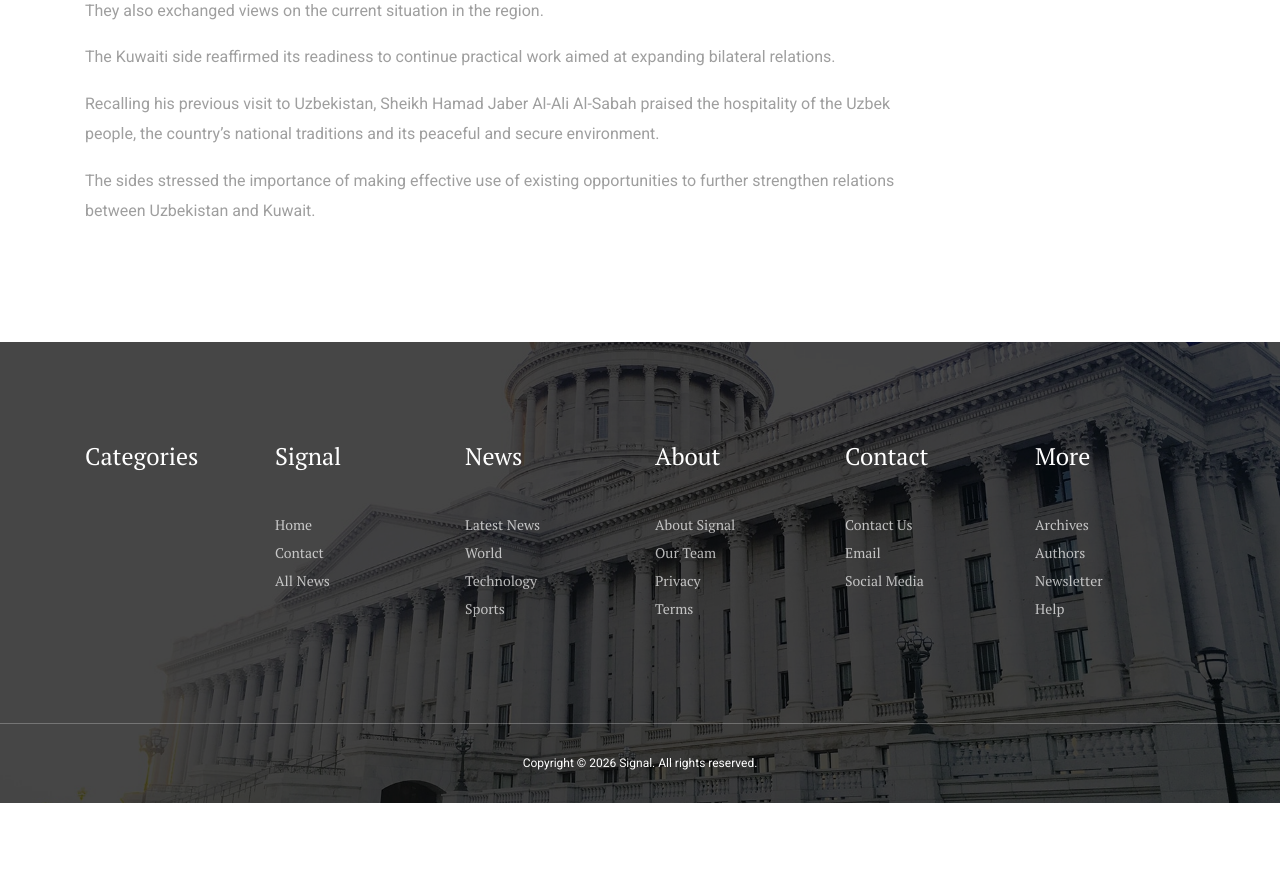
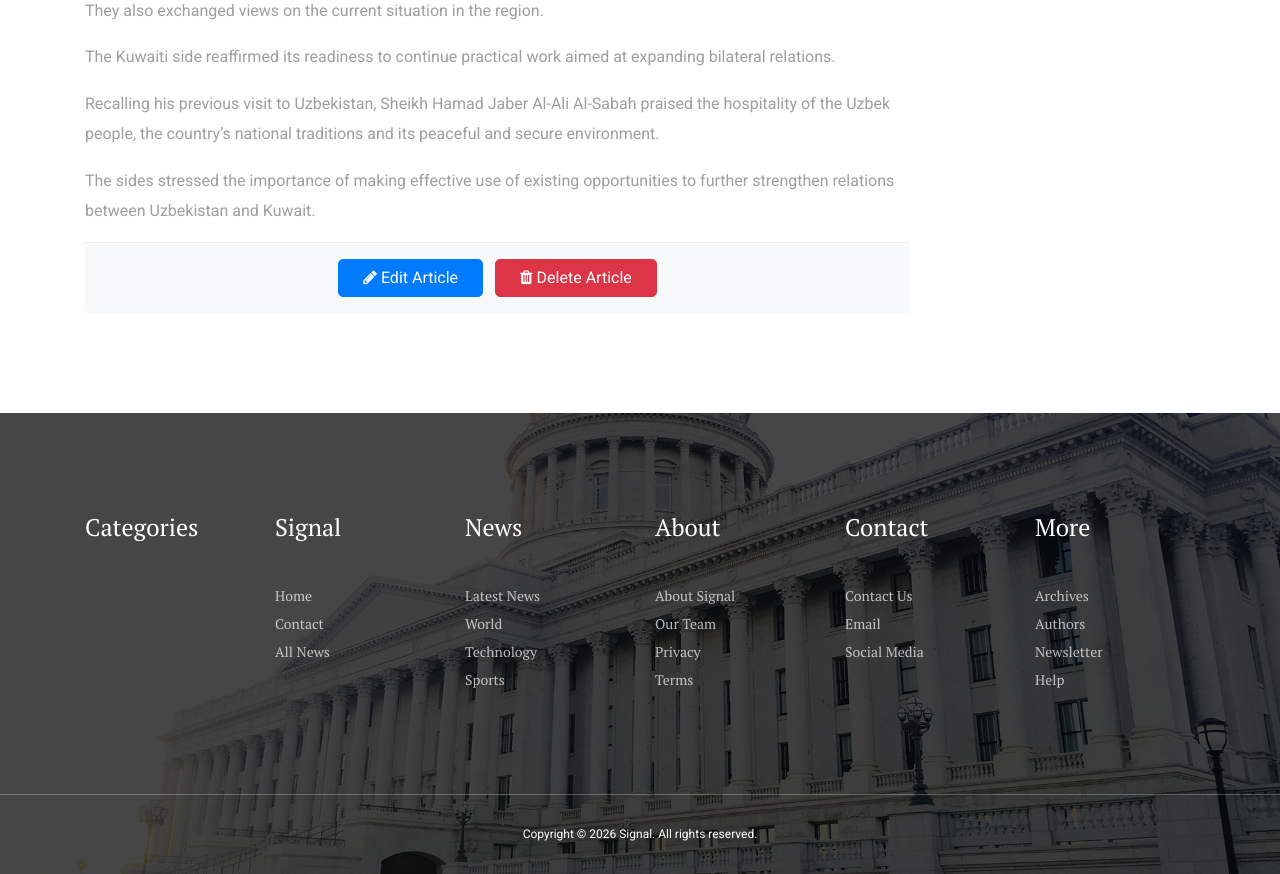
Before and after one commit to d1yorkhud/signal, a Django app: a page that uses templates/news/news_detail.html in a window 1280 px wide. Shown: the part 1213-2087 px from the top of the page. Before the commit the page ends 2016 px from the top, so only its background shows below. Run offline with Django 5.2, Linux system fonts and the light colour scheme; data comes from the database, SQL or seed files in the repository; both versions use the stored data as it was after the commit; some libraries are stand-ins or nearby versions.

Commit message:
delete and update button added in news detail page

```diff
--- a/signals/urls.py
+++ b/signals/urls.py
@@ -7,8 +7,8 @@ urlpatterns = [
     path('', homeView, name='home_page'),
     path('news/', news_list, name="all_news_list"),
     path('news/<slug:news>/', news_detail, name="news_detail_page"),
-    path('news/edit/<slug:news>/', NewsUpdateView.as_view(), name='news_update'),
-    path('news/delete/<slug:news>/', NewsDeleteView.as_view(), name='news_delete'),
+    path('news/<slug>/edit/', NewsUpdateView.as_view(), name='news_update'),
+    path('news/<slug>/delete/', NewsDeleteView.as_view(), name='news_delete'),
     path('contact/', ContactPageView.as_view(), name='contact_page'),
     path('about-us/', aboutusPageView, name='aboutus_page'),
     path('category/', categoryPageView, name='category_page'),
--- a/templates/news/news_detail.html
+++ b/templates/news/news_detail.html
@@ -265,8 +265,23 @@
 
     </article>
 
+    <div class="card-footer text-center py-3" style="background: #f8f9fa; border-top: 1px solid #eee;">
+
+    <a href="{% url 'news_update' news.slug %}"
+       class="btn btn-primary px-4 mr-2"
+       style="border-radius: 5px;">
+        <i class="fa fa-pencil"></i> Edit Article
+    </a>
+
+    <a href="{% url 'news_delete' news.slug %}"
+       class="btn btn-danger px-4"
+       style="border-radius: 5px;">
+        <i class="fa fa-trash"></i> Delete Article
+    </a>
+
 </div>
 
+</div>
 
 
 
```
Also changed, not shown: db.sqlite3.
